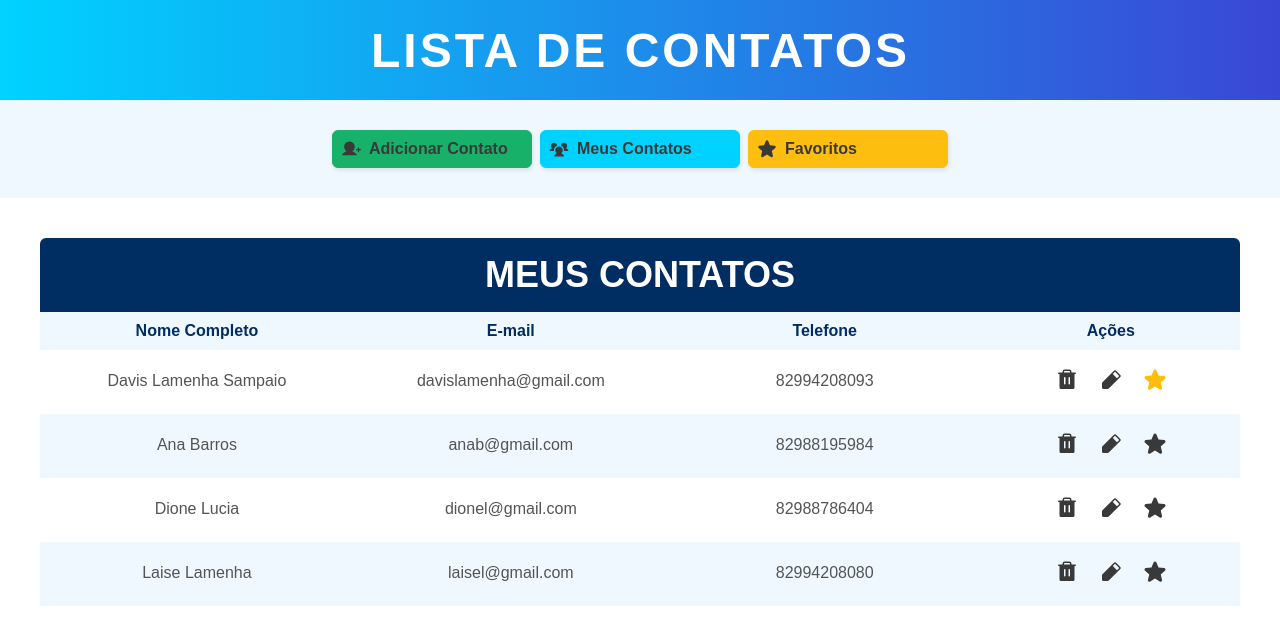
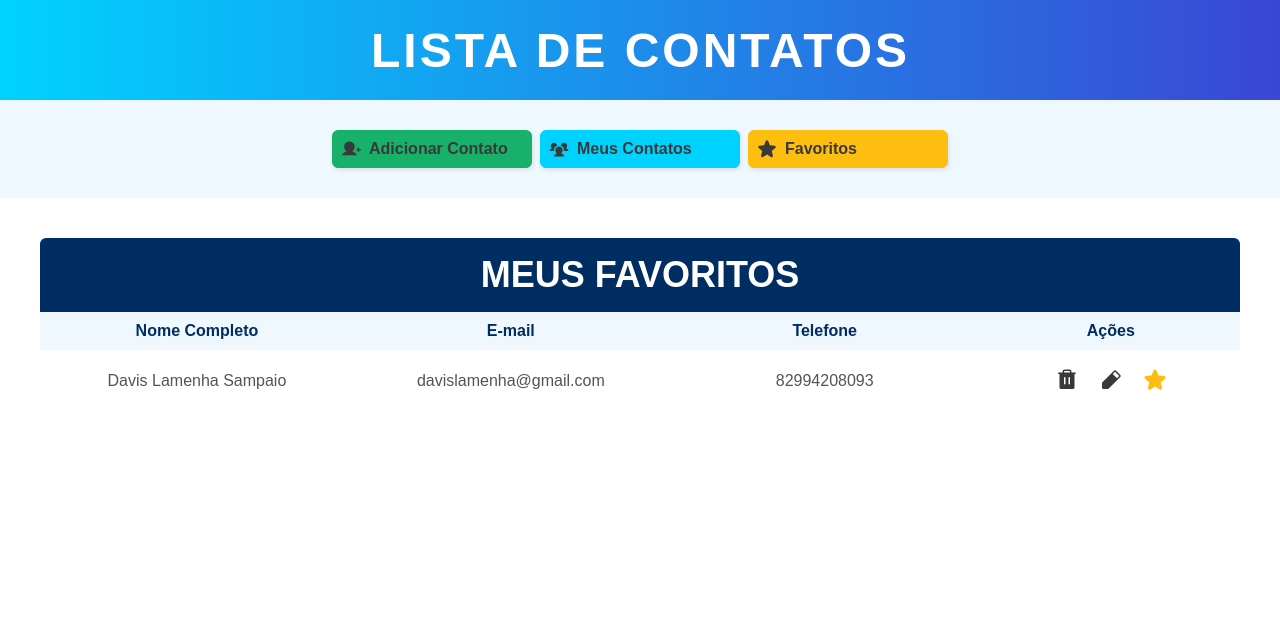
Before and after one commit to davislamenha/exercicio-modulo32-ebac, a React (Vite) app: page /favoritos in a window 1280 px wide. Shown: the top 644 px of the page. Built offline with nearby package versions, Linux system fonts and the light colour scheme.

Commit message:
filtering favorite contacts

```diff
--- a/package.json
+++ b/package.json
@@ -17,6 +17,7 @@
     "react-awesome-reveal": "^4.2.5",
     "react-dom": "^18.2.0",
     "react-redux": "^8.1.2",
+    "react-router-dom": "^6.15.0",
     "styled-components": "^6.0.7"
   },
   "devDependencies": {
--- a/src/App.tsx
+++ b/src/App.tsx
@@ -2,12 +2,25 @@ import { Provider } from 'react-redux';
 import Home from './pages/Home';
 import { GlobalStyle } from './styles';
 import store from './store';
+import { createBrowserRouter, RouterProvider } from 'react-router-dom';
+import Favorites from './pages/Favorites';
+
+const router = createBrowserRouter([
+  {
+    path: '/',
+    element: <Home />,
+  },
+  {
+    path: '/favoritos',
+    element: <Favorites />,
+  },
+]);
 
 function App() {
   return (
     <Provider store={store}>
       <GlobalStyle />
-      <Home />
+      <RouterProvider router={router} />
     </Provider>
   );
 }
--- a/src/components/NavigationBar/index.tsx
+++ b/src/components/NavigationBar/index.tsx
@@ -3,32 +3,40 @@ import { Slide } from 'react-awesome-reveal';
 
 import { Button, GreenButton, YellowButton } from '../../styles';
 import { List, Nav } from './styles';
+import { Link } from 'react-router-dom';
 
-const NavigationBar = () => (
+const NavigationBar = () => {
+  return (
     <Nav>
       <Slide>
         <List>
           <li>
-          <GreenButton as={'a'}>
+            <GreenButton>
               <UserPlus weight="fill" size={20} />
               Adicionar Contato
             </GreenButton>
           </li>
           <li>
-          <Button as={'a'}>
+            <Link to={'/'}>
+              <Button>
                 <UsersThree weight="fill" size={20} />
                 Meus Contatos
               </Button>
+            </Link>
           </li>
+
           <li>
-          <YellowButton as={'a'}>
+            <Link to={'/favoritos'}>
+              <YellowButton>
                 <Star weight="fill" size={20} />
                 Favoritos
               </YellowButton>
+            </Link>
           </li>
         </List>
       </Slide>
     </Nav>
   );
+};
 
 export default NavigationBar;
--- a/src/components/NavigationBar/styles.ts
+++ b/src/components/NavigationBar/styles.ts
@@ -16,7 +16,8 @@ export const List = styled.ul`
   li {
     width: min(100%, 200px);
 
-    a {
+    button {
+      width: 100%;
       display: flex;
       align-items: center;
       gap: 8px;
--- a/src/containers/ContactsList/index.tsx
+++ b/src/containers/ContactsList/index.tsx
@@ -5,13 +5,24 @@ import { MainContainer, Table, Title } from './styles';
 import Contact from '../../components/Contact';
 import { Fade } from 'react-awesome-reveal';
 
-const ContactsList = () => {
+type Props = {
+  favorites?: boolean;
+};
+
+const ContactsList = ({ favorites }: Props) => {
   const contacts = useSelector((state: RootReducer) => state.contacts.items);
+
+  const contactsFilter = () => {
+    if (favorites) {
+      return contacts.filter((contact) => contact.favorite);
+    }
+    return contacts;
+  };
 
   return (
     <MainContainer>
       <Fade duration={2000}>
-        <Title>Meus Contatos</Title>
+        <Title>Meus {favorites ? 'Favoritos' : 'Contatos'}</Title>
         <Table>
           <thead>
             <tr>
@@ -22,7 +33,7 @@ const ContactsList = () => {
             </tr>
           </thead>
           <tbody>
-            {contacts.map(({ id, name, email, phone, favorite }) => {
+            {contactsFilter().map(({ id, name, email, phone, favorite }) => {
               return (
                 <tr key={id}>
                   <Contact
--- /dev/null
+++ b/src/pages/Favorites/index.tsx
@@ -0,0 +1,13 @@
+import Header from '../../components/Header';
+import NavigationBar from '../../components/NavigationBar';
+import ContactsList from '../../containers/ContactsList';
+
+const Favorites = () => (
+  <>
+    <Header />
+    <NavigationBar />
+    <ContactsList favorites />
+  </>
+);
+
+export default Favorites;
```
Also changed, not shown: 1 other file (tests, documents, lock files or other folders). Lines whose indentation alone changed are shown as unchanged.
